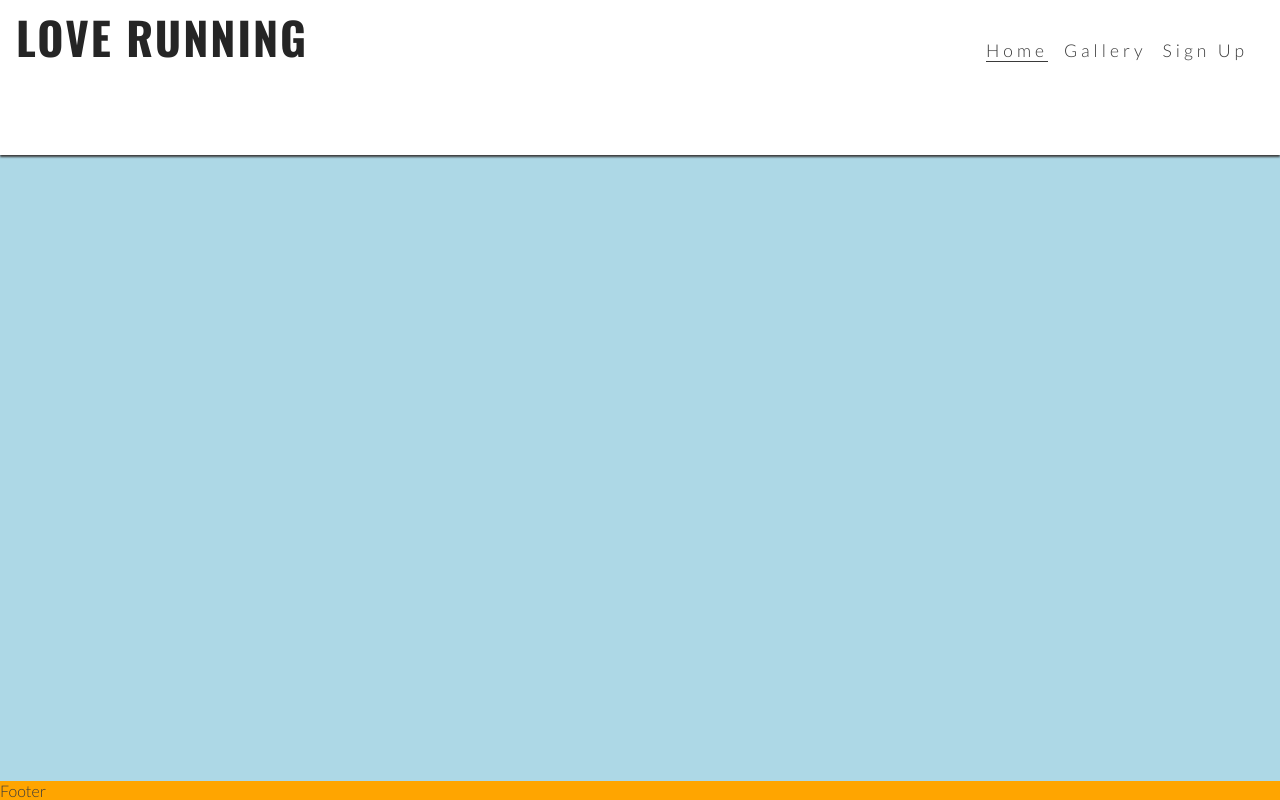
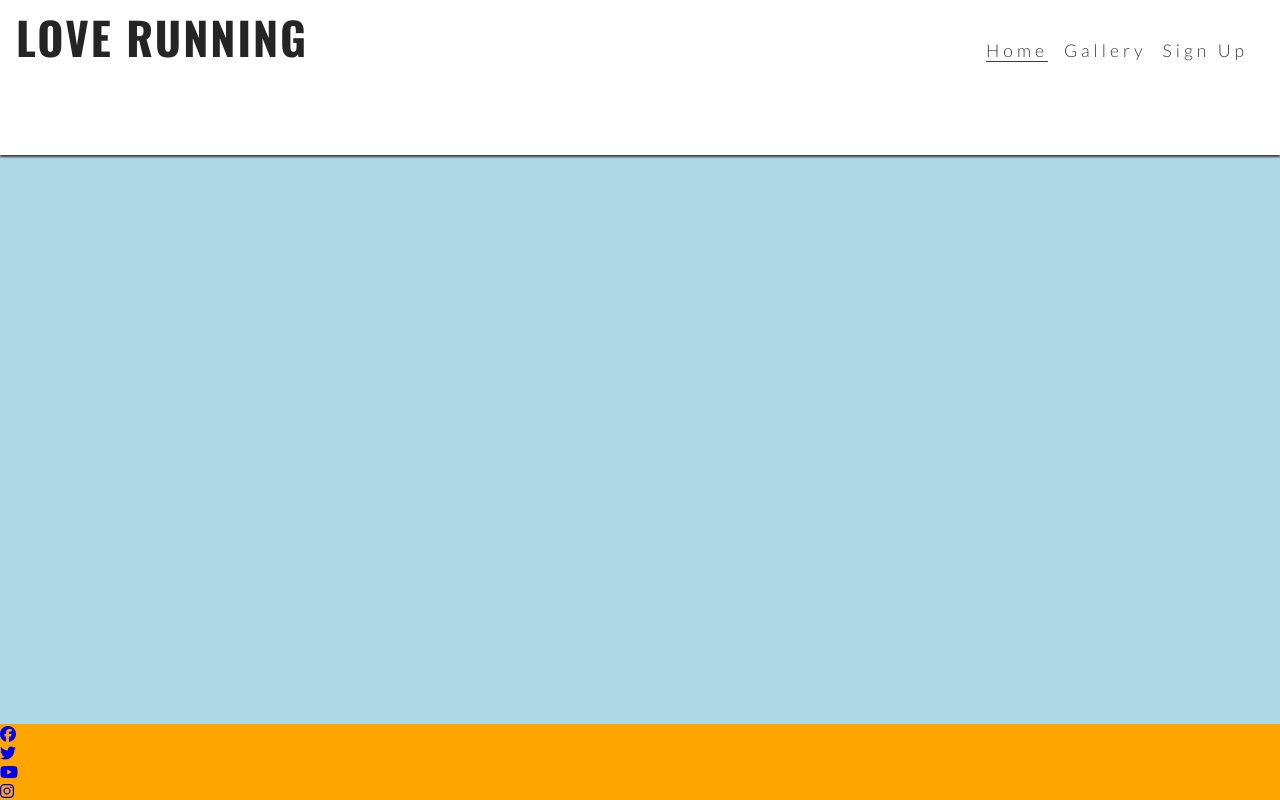
Before and after one commit to Kiko-Climent/love-running-2, a plain HTML site: page index.html in a window 1280 px wide. Drawn offline with nearby package versions, Linux system fonts and the light colour scheme.

Commit message:
add footer icons for social media

```diff
--- a/index.html
+++ b/index.html
@@ -44,7 +44,9 @@
         <h1 id="logo">Love Running</h1>
       </a>
       <input type="checkbox" id="nav-toggle" name="nav-toggle">
-      <label for="nav-toggle" class="nav-toggle-label">x</label>
+      <label for="nav-toggle" class="nav-toggle-label">
+        <i class="fa-solid fa-bars"></i>
+      </label>
       <nav>
         <ul id="menu">
           <li><a href="" class="active">Home</a></li>
@@ -58,6 +60,24 @@
     <main>Main content</main>
 
     <!-- Footer -->
-    <footer>Footer</footer>
+    <footer>
+      <ul>
+        <li>
+          <a href="http://www.facebok.com" target="blank" rel="noopener" aria-label="visit our Facebook page (opens in a new tab)"><i class="fa-brands fa-facebook"></i></a>
+        </li>
+        <li>
+          <a href="http://www.twitter.com" target="blank" rel="noopener" aria-label="visit our Twitter page (opens in a new tab)"><i class="fa-brands fa-twitter"></i></a>
+        </li>
+        <li>
+          <a href="http://www.youtube.com" target="blank" rel="noopener" aria-label="visit our Youtube page (opens in a new tab)"><i class="fa-brands fa-youtube"></i></a>
+        </li>
+        <li>
+          <a href="http://www.instagram.com" target="blank" rel="noopener" aria-label="visit our Instagram page (opens in a new tab)"><i class="fa-brands fa-instagram"></i></a>
+        </li>
+      </ul>
+    </footer>
+
+    <!-- Font Awesome kit -->
+    <script src="https://kit.fontawesome.com/584cd78b6c.js" crossorigin="anonymous"></script>
   </body>
 </html>
```
